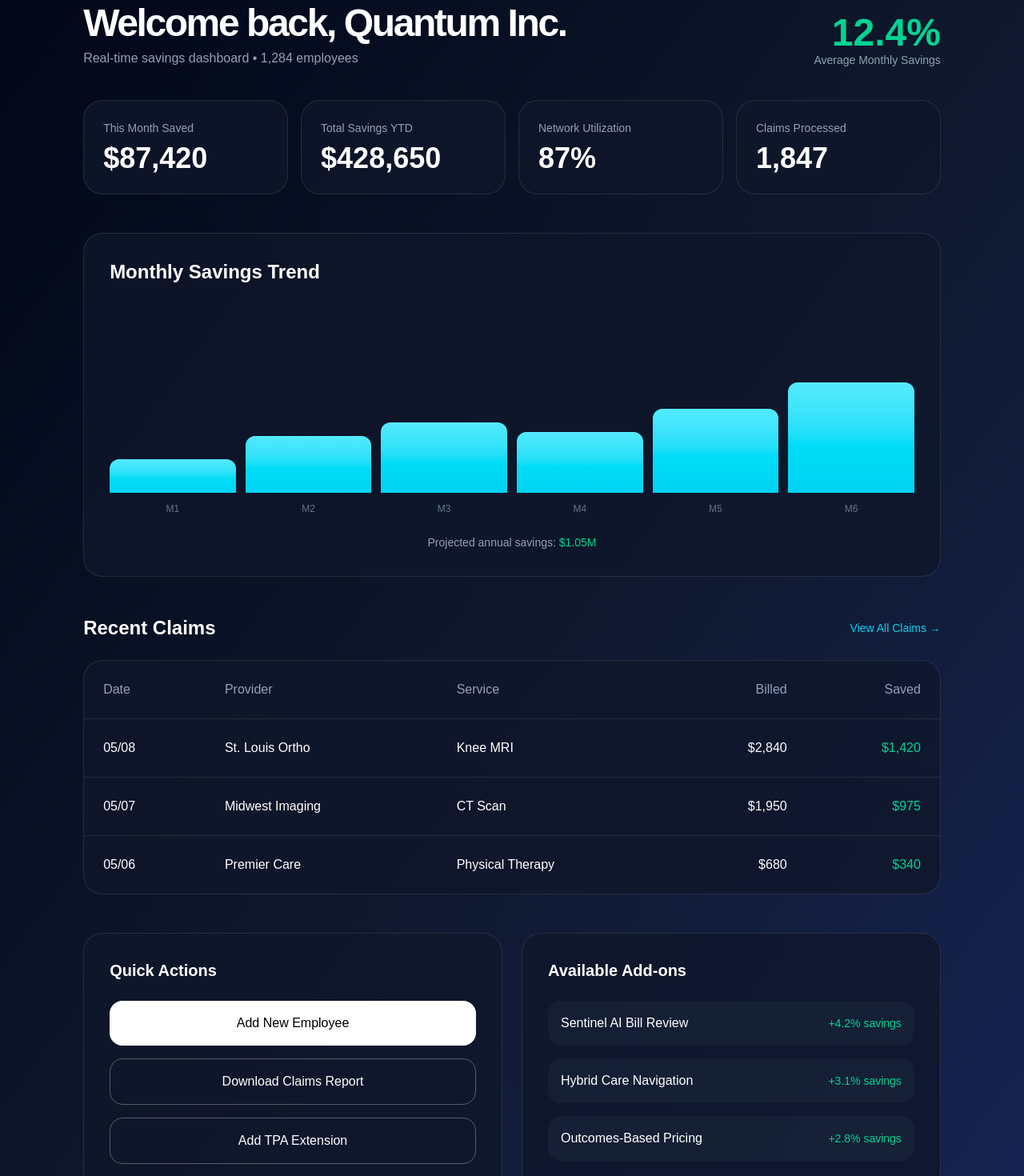
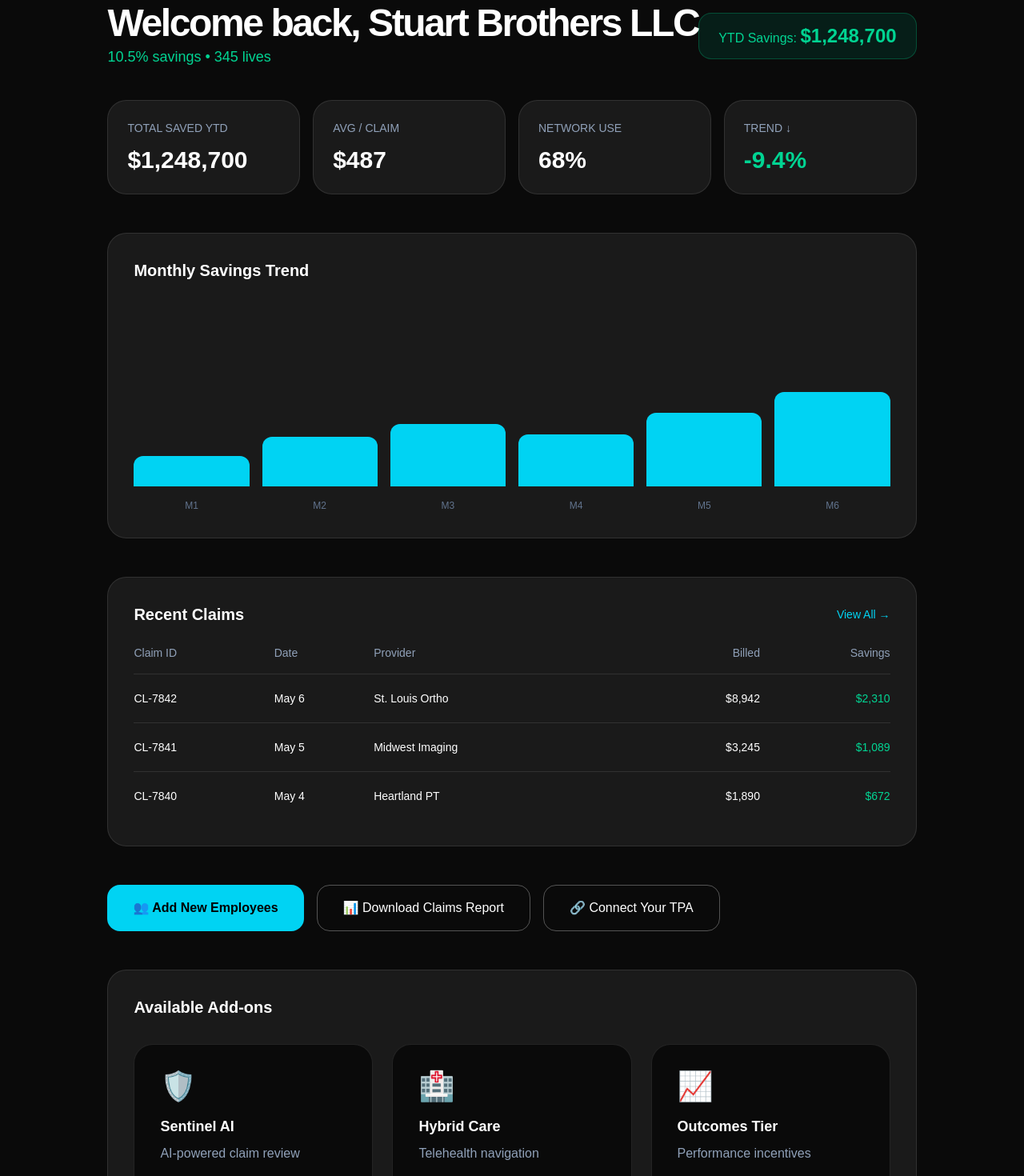
Before and after one commit to ryunstuart/quantum-selfflow, a Next.js app in the folder frontend/: page /dashboard in a window 1280 px wide. Shown: the part 120-1590 px from the top of the page at 80% size. Built offline with nearby package versions, Linux system fonts and the light colour scheme.

Commit message:
Dashboard - restored full layout matching screenshot

```diff
--- a/frontend/app/dashboard/page.tsx
+++ b/frontend/app/dashboard/page.tsx
@@ -1,28 +1,20 @@
 'use client';
 
 import Link from 'next/link';
-import { useState, useEffect } from 'react';
+import { useState } from 'react';
 
 export default function Dashboard() {
-  const [isLoggedIn, setIsLoggedIn] = useState(true);
   const [mobileMenuOpen, setMobileMenuOpen] = useState(false);
-  const [showEmployeeModal, setShowEmployeeModal] = useState(false);
-  const currentYear = new Date().getFullYear();
 
   const handleLogout = () => {
     localStorage.removeItem('selfflow_user');
     window.location.href = '/';
   };
 
-  // Fake data
-  const savingsData = [42, 71, 88, 76, 105, 138];
-  const months = ['M1', 'M2', 'M3', 'M4', 'M5', 'M6'];
-
   return (
-    <div className="min-h-screen bg-gradient-to-br from-slate-950 via-slate-900 to-blue-950 text-white flex flex-col overflow-x-hidden">
-      <nav className="border-b border-white/10 bg-black/80 backdrop-blur-md sticky top-0 z-50">
+    <div className="min-h-screen bg-[#0a0a0a] text-white flex flex-col overflow-x-hidden">
+      <nav className="border-b border-white/10 bg-black/90 backdrop-blur-md sticky top-0 z-50">
         <div className="max-w-7xl mx-auto px-4 md:px-6 py-4 flex justify-between items-center">
-          {/* Standardized Logo - Same as Resources */}
           <Link href="/" className="flex items-center gap-3 hover:opacity-90 transition">
             <div className="w-9 h-9 md:w-10 md:h-10 bg-cyan-400 rounded-2xl flex items-center justify-center text-slate-950 font-bold text-2xl md:text-3xl shadow-lg">Q</div>
             <div>
@@ -31,7 +23,7 @@ export default function Dashboard() {
             </div>
           </Link>
 
-          <div className="hidden md:flex items-center gap-6 text-sm font-medium">
+          <div className="hidden md:flex items-center gap-8 text-sm font-medium">
             <Link href="/dashboard" className="text-cyan-400 font-medium">Dashboard</Link>
             <Link href="/myplan" className="hover:text-cyan-400">My Plan</Link>
             <Link href="/settings" className="hover:text-cyan-400">Settings</Link>
@@ -39,147 +31,145 @@ export default function Dashboard() {
             <button onClick={handleLogout} className="text-red-400 hover:text-red-500 transition">Logout</button>
           </div>
 
-          <button
-            onClick={() => setMobileMenuOpen(!mobileMenuOpen)}
-            className="md:hidden text-3xl focus:outline-none"
-          >
+          <button onClick={() => setMobileMenuOpen(!mobileMenuOpen)} className="md:hidden text-3xl">
             {mobileMenuOpen ? '✕' : '☰'}
           </button>
         </div>
-
-        {mobileMenuOpen && (
-          <div className="md:hidden border-t border-white/10 bg-black/95 py-8">
-            <div className="flex flex-col gap-6 text-center text-lg font-medium">
-              <Link href="/dashboard" className="py-2" onClick={() => setMobileMenuOpen(false)}>Dashboard</Link>
-              <Link href="/myplan" className="py-2" onClick={() => setMobileMenuOpen(false)}>My Plan</Link>
-              <Link href="/settings" className="py-2" onClick={() => setMobileMenuOpen(false)}>Settings</Link>
-              <Link href="/resources" className="py-2" onClick={() => setMobileMenuOpen(false)}>Resources</Link>
-              <button onClick={handleLogout} className="text-red-400 py-2">Logout</button>
-            </div>
-          </div>
-        )}
       </nav>
 
-      <div className="max-w-7xl mx-auto px-4 md:px-6 py-10 flex-1">
-        <div className="flex flex-col md:flex-row justify-between items-start md:items-end mb-10 gap-4">
+      <div className="max-w-7xl mx-auto px-4 md:px-6 py-10">
+        {/* Header */}
+        <div className="flex flex-col md:flex-row justify-between items-start md:items-center mb-10">
           <div>
-            <h1 className="text-4xl md:text-5xl font-bold tracking-tighter">Welcome back, Quantum Inc.</h1>
-            <p className="text-slate-400 mt-2">Real-time savings dashboard • 1,284 employees</p>
+            <h1 className="text-4xl md:text-5xl font-bold tracking-tighter">Welcome back, Stuart Brothers LLC</h1>
+            <p className="text-emerald-400 text-lg mt-1">10.5% savings • 345 lives</p>
           </div>
-          <div className="text-right">
-            <div className="text-emerald-400 text-5xl font-bold">12.4%</div>
-            <p className="text-sm text-slate-400">Average Monthly Savings</p>
+          <div className="mt-4 md:mt-0 bg-emerald-900/30 border border-emerald-500/30 text-emerald-400 px-6 py-3 rounded-2xl text-right">
+            YTD Savings: <span className="font-bold text-2xl">$1,248,700</span>
           </div>
         </div>
 
-        {/* Key Metrics */}
+        {/* Metric Cards */}
         <div className="grid grid-cols-2 md:grid-cols-4 gap-4 mb-12">
-          <div className="bg-slate-900/80 border border-white/10 rounded-3xl p-6">
-            <p className="text-slate-400 text-sm">This Month Saved</p>
-            <p className="text-4xl font-bold mt-2">$87,420</p>
+          <div className="bg-[#1a1a1a] border border-white/10 rounded-3xl p-6">
+            <p className="text-slate-400 text-sm">TOTAL SAVED YTD</p>
+            <p className="text-3xl font-bold mt-3">$1,248,700</p>
           </div>
-          <div className="bg-slate-900/80 border border-white/10 rounded-3xl p-6">
-            <p className="text-slate-400 text-sm">Total Savings YTD</p>
-            <p className="text-4xl font-bold mt-2">$428,650</p>
+          <div className="bg-[#1a1a1a] border border-white/10 rounded-3xl p-6">
+            <p className="text-slate-400 text-sm">AVG / CLAIM</p>
+            <p className="text-3xl font-bold mt-3">$487</p>
           </div>
-          <div className="bg-slate-900/80 border border-white/10 rounded-3xl p-6">
-            <p className="text-slate-400 text-sm">Network Utilization</p>
-            <p className="text-4xl font-bold mt-2">87%</p>
+          <div className="bg-[#1a1a1a] border border-white/10 rounded-3xl p-6">
+            <p className="text-slate-400 text-sm">NETWORK USE</p>
+            <p className="text-3xl font-bold mt-3">68%</p>
           </div>
-          <div className="bg-slate-900/80 border border-white/10 rounded-3xl p-6">
-            <p className="text-slate-400 text-sm">Claims Processed</p>
-            <p className="text-4xl font-bold mt-2">1,847</p>
+          <div className="bg-[#1a1a1a] border border-white/10 rounded-3xl p-6">
+            <p className="text-slate-400 text-sm">TREND ↓</p>
+            <p className="text-3xl font-bold mt-3 text-emerald-400">-9.4%</p>
           </div>
         </div>
 
         {/* Monthly Savings Trend */}
-        <div className="bg-slate-900/80 border border-white/10 rounded-3xl p-8 mb-12">
-          <h2 className="text-2xl font-semibold mb-8">Monthly Savings Trend</h2>
-          <div className="flex items-end gap-3 h-64">
-            {savingsData.map((height, i) => (
-              <div key={i} className="flex-1 flex flex-col justify-end items-center">
+        <div className="bg-[#1a1a1a] border border-white/10 rounded-3xl p-8 mb-12">
+          <h2 className="text-xl font-semibold mb-8">Monthly Savings Trend</h2>
+          <div className="flex items-end gap-4 h-64">
+            {[38, 62, 78, 65, 92, 118].map((height, i) => (
+              <div key={i} className="flex-1 flex flex-col justify-end items-center group">
                 <div
-                  className="bg-gradient-to-t from-cyan-400 to-cyan-300 w-full rounded-t-xl transition-all"
+                  className="bg-cyan-400 w-full rounded-t-xl transition-all group-hover:bg-cyan-300"
                   style={{ height: `${height}px` }}
                 />
-                <div className="text-xs text-slate-500 mt-3 font-medium">{months[i]}</div>
+                <div className="text-xs text-slate-500 mt-4">M{i+1}</div>
               </div>
             ))}
           </div>
-          <p className="text-center text-slate-400 mt-6 text-sm">Projected annual savings: <span className="text-emerald-400 font-medium">$1.05M</span></p>
         </div>
 
         {/* Recent Claims */}
-        <div className="mb-12">
+        <div className="bg-[#1a1a1a] border border-white/10 rounded-3xl p-8 mb-12">
           <div className="flex justify-between items-center mb-6">
-            <h2 className="text-2xl font-semibold">Recent Claims</h2>
-            <button className="text-cyan-400 hover:underline text-sm">View All Claims →</button>
+            <h2 className="text-xl font-semibold">Recent Claims</h2>
+            <Link href="#" className="text-cyan-400 text-sm hover:underline">View All →</Link>
           </div>
-          <div className="bg-slate-900/80 border border-white/10 rounded-3xl overflow-hidden">
-            <table className="w-full">
+          <div className="overflow-x-auto">
+            <table className="w-full min-w-[700px]">
               <thead>
-                <tr className="border-b border-white/10">
-                  <th className="text-left p-6 font-medium text-slate-400">Date</th>
-                  <th className="text-left p-6 font-medium text-slate-400">Provider</th>
-                  <th className="text-left p-6 font-medium text-slate-400">Service</th>
-                  <th className="text-right p-6 font-medium text-slate-400">Billed</th>
-                  <th className="text-right p-6 font-medium text-slate-400">Saved</th>
+                <tr className="border-b border-white/10 text-left text-sm text-slate-400">
+                  <th className="pb-4 font-medium">Claim ID</th>
+                  <th className="pb-4 font-medium">Date</th>
+                  <th className="pb-4 font-medium">Provider</th>
+                  <th className="pb-4 font-medium text-right">Billed</th>
+                  <th className="pb-4 font-medium text-right">Savings</th>
                 </tr>
               </thead>
-              <tbody className="divide-y divide-white/10">
-                {[
-                  ["05/08", "St. Louis Ortho", "Knee MRI", "$2,840", "$1,420"],
-                  ["05/07", "Midwest Imaging", "CT Scan", "$1,950", "$975"],
-                  ["05/06", "Premier Care", "Physical Therapy", "$680", "$340"],
-                ].map((row, i) => (
-                  <tr key={i}>
-                    <td className="p-6">{row[0]}</td>
-                    <td className="p-6">{row[1]}</td>
-                    <td className="p-6">{row[2]}</td>
-                    <td className="p-6 text-right font-medium">{row[3]}</td>
-                    <td className="p-6 text-right text-emerald-400 font-medium">{row[4]}</td>
-                  </tr>
-                ))}
+              <tbody className="divide-y divide-white/10 text-sm">
+                <tr>
+                  <td className="py-5">CL-7842</td>
+                  <td className="py-5">May 6</td>
+                  <td className="py-5">St. Louis Ortho</td>
+                  <td className="py-5 text-right">$8,942</td>
+                  <td className="py-5 text-right text-emerald-400 font-medium">$2,310</td>
+                </tr>
+                <tr>
+                  <td className="py-5">CL-7841</td>
+                  <td className="py-5">May 5</td>
+                  <td className="py-5">Midwest Imaging</td>
+                  <td className="py-5 text-right">$3,245</td>
+                  <td className="py-5 text-right text-emerald-400 font-medium">$1,089</td>
+                </tr>
+                <tr>
+                  <td className="py-5">CL-7840</td>
+                  <td className="py-5">May 4</td>
+                  <td className="py-5">Heartland PT</td>
+                  <td className="py-5 text-right">$1,890</td>
+                  <td className="py-5 text-right text-emerald-400 font-medium">$672</td>
+                </tr>
               </tbody>
             </table>
           </div>
         </div>
 
-        {/* Quick Actions & Add-ons */}
-        <div className="grid md:grid-cols-2 gap-6">
-          <div className="bg-slate-900/80 border border-white/10 rounded-3xl p-8">
-            <h3 className="text-xl font-semibold mb-6">Quick Actions</h3>
-            <div className="space-y-4">
-              <button onClick={() => setShowEmployeeModal(true)} className="w-full bg-white text-black py-4 rounded-2xl font-medium hover:bg-white/90 transition">Add New Employee</button>
-              <button className="w-full border border-white/30 py-4 rounded-2xl font-medium hover:bg-white/10 transition">Download Claims Report</button>
-              <button className="w-full border border-white/30 py-4 rounded-2xl font-medium hover:bg-white/10 transition">Add TPA Extension</button>
+        {/* Action Buttons */}
+        <div className="flex flex-wrap gap-4 mb-12">
+          <button className="flex-1 md:flex-none bg-cyan-400 hover:bg-cyan-300 text-black font-semibold px-8 py-4 rounded-2xl flex items-center justify-center gap-3 transition">
+            👥 Add New Employees
+          </button>
+          <button className="flex-1 md:flex-none border border-white/30 hover:bg-white/5 font-medium px-8 py-4 rounded-2xl flex items-center justify-center gap-3 transition">
+            📊 Download Claims Report
+          </button>
+          <button className="flex-1 md:flex-none border border-white/30 hover:bg-white/5 font-medium px-8 py-4 rounded-2xl flex items-center justify-center gap-3 transition">
+            🔗 Connect Your TPA
+          </button>
+        </div>
+
+        {/* Available Add-ons */}
+        <div className="bg-[#1a1a1a] border border-white/10 rounded-3xl p-8">
+          <h2 className="text-xl font-semibold mb-8">Available Add-ons</h2>
+          <div className="grid md:grid-cols-3 gap-6">
+            <div className="bg-black/60 border border-white/10 rounded-3xl p-8 hover:border-cyan-400/50 transition">
+              <div className="text-4xl mb-4">🛡️</div>
+              <h3 className="font-semibold text-lg">Sentinel AI</h3>
+              <p className="text-slate-400 mt-2">AI-powered claim review</p>
+              <p className="text-emerald-400 mt-6 font-medium">+2.8% savings</p>
             </div>
-          </div>
-
-          <div className="bg-slate-900/80 border border-white/10 rounded-3xl p-8">
-            <h3 className="text-xl font-semibold mb-6">Available Add-ons</h3>
-            <div className="space-y-4">
-              <div className="flex justify-between items-center bg-slate-800/50 p-4 rounded-2xl">
-                <div>Sentinel AI Bill Review</div>
-                <span className="text-emerald-400 text-sm font-medium">+4.2% savings</span>
-              </div>
-              <div className="flex justify-between items-center bg-slate-800/50 p-4 rounded-2xl">
-                <div>Hybrid Care Navigation</div>
-                <span className="text-emerald-400 text-sm font-medium">+3.1% savings</span>
-              </div>
-              <div className="flex justify-between items-center bg-slate-800/50 p-4 rounded-2xl">
-                <div>Outcomes-Based Pricing</div>
-                <span className="text-emerald-400 text-sm font-medium">+2.8% savings</span>
-              </div>
+            <div className="bg-black/60 border border-white/10 rounded-3xl p-8 hover:border-cyan-400/50 transition">
+              <div className="text-4xl mb-4">🏥</div>
+              <h3 className="font-semibold text-lg">Hybrid Care</h3>
+              <p className="text-slate-400 mt-2">Telehealth navigation</p>
+              <p className="text-emerald-400 mt-6 font-medium">+1.9% savings</p>
+            </div>
+            <div className="bg-black/60 border border-white/10 rounded-3xl p-8 hover:border-cyan-400/50 transition">
+              <div className="text-4xl mb-4">📈</div>
+              <h3 className="font-semibold text-lg">Outcomes Tier</h3>
+              <p className="text-slate-400 mt-2">Performance incentives</p>
+              <p className="text-emerald-400 mt-6 font-medium">+3.4% savings</p>
             </div>
           </div>
         </div>
       </div>
 
-      <footer className="border-t border-white/10 bg-black/60 py-12 mt-auto">
-        <div className="max-w-7xl mx-auto px-6 text-center text-slate-400 text-sm">
-          © {currentYear} Quantum SelfFlow • Powered by Quantum One Networks
-        </div>
+      <footer className="mt-auto border-t border-white/10 bg-black/60 py-8 text-center text-xs text-slate-500">
+        © 2026 Quantum SelfFlow • Powered by Quantum One Networks
       </footer>
     </div>
   );
```
